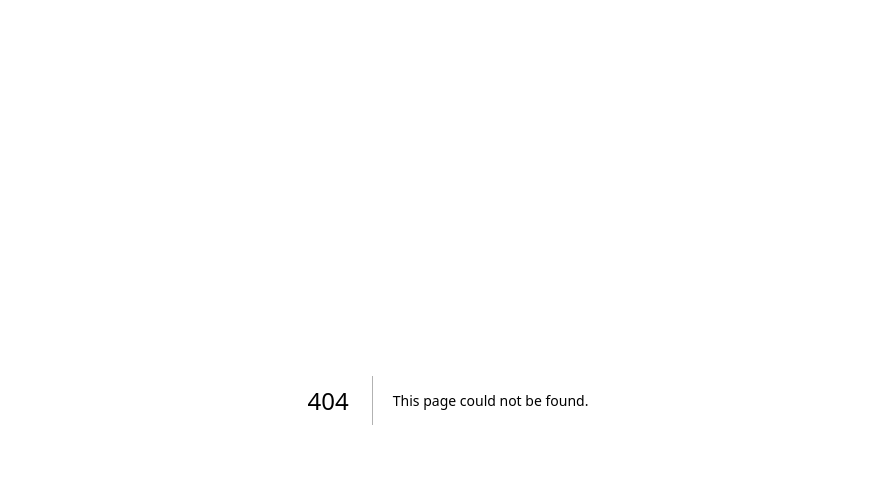
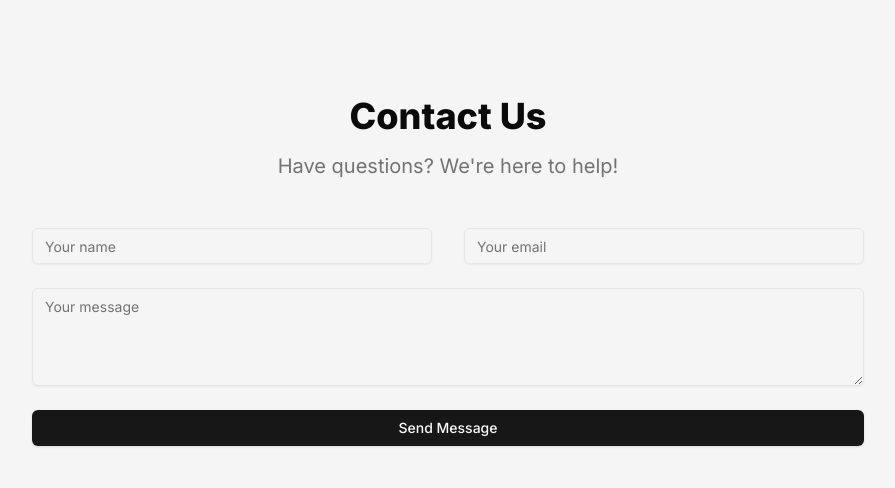
Before and after one commit to kekubhai/kakshya_kul, a Next.js app: page /contact in a window 1280 px wide. Before the commit this address had no page. Shown: the top 488 px of the page, without its empty margins (192-1087 px from the left). Built offline with nearby package versions, Linux system fonts and the light colour scheme.

Commit message:
more,now just finished

```diff
--- a/app/college-comparison/page.tsx
+++ b/app/college-comparison/page.tsx
@@ -14,9 +14,9 @@ import {
 } from "@/components/ui/table";
 
 const collegeData = [
-  { name: "University A", cost: 50000, ranking: 15, jobPlacement: 92 },
-  { name: "College B", cost: 35000, ranking: 30, jobPlacement: 88 },
-  { name: "Institute C", cost: 45000, ranking: 22, jobPlacement: 90 },
+  { name: "IIT Dhanbad", cost: 500000, ranking: 15, jobPlacement: 92 },
+  { name: "Amity University", cost: 3500000, ranking: 30, jobPlacement: 88 },
+  { name: "NIT Calicut", cost: 450000, ranking: 22, jobPlacement: 90 },
 ];
 
 export default function CollegeComparison() {
--- /dev/null
+++ b/app/contact/page.tsx
@@ -0,0 +1,85 @@
+/* eslint-disable react/no-unescaped-entities */
+'use client'
+
+import { useState } from 'react'
+import { Button } from "@/components/ui/button"
+import { Input } from "@/components/ui/input"
+import { Textarea } from "@/components/ui/textarea"
+import { useToast } from '@/hooks/use-toast'
+
+export default function Contact() {
+  const [name, setName] = useState('')
+  const [email, setEmail] = useState('')
+  const [message, setMessage] = useState('')
+  const { toast } = useToast()
+
+  const handleSubmit = (e: React.FormEvent) => {
+    e.preventDefault()
+
+    console.log({ name, email, message })
+    toast({
+      title: "Message sent!",
+      description: "We'll get back to you as soon as possible.",
+    })
+    setName('')
+    setEmail('')
+    setMessage('')
+  }
+
+  return (
+    <section className="py-24 bg-muted bg-gray-50 dark:bg-gray-900 ">
+      <div className="max-w-4xl mx-auto px-4 sm:px-6 lg:px-8">
+        <div className="text-center">
+          <h2 className="text-3xl font-extrabold text-foreground sm:text-4xl">
+            Contact Us
+          </h2>
+          <p className="mt-4 text-xl text-muted-foreground">
+            Have questions? We're here to help!
+          </p>
+        </div>
+        <form onSubmit={handleSubmit} className="mt-12 grid grid-cols-1 gap-y-6 sm:grid-cols-2 sm:gap-x-8">
+          <div>
+            <Input
+              type="text"
+              name="name"
+              id="name"
+              autoComplete="name"
+              placeholder="Your name"
+              value={name}
+              onChange={(e) => setName(e.target.value)}
+              required
+            />
+          </div>
+          <div>
+            <Input
+              type="email"
+              name="email"
+              id="email"
+              autoComplete="email"
+              placeholder="Your email"
+              value={email}
+              onChange={(e) => setEmail(e.target.value)}
+              required
+            />
+          </div>
+          <div className="sm:col-span-2">
+            <Textarea
+              id="message"
+              name="message"
+              rows={4}
+              placeholder="Your message"
+              value={message}
+              onChange={(e) => setMessage(e.target.value)}
+              required
+            />
+          </div>
+          <div className="sm:col-span-2">
+            <Button type="submit" className="w-full">
+              Send Message
+            </Button>
+          </div>
+        </form>
+      </div>
+    </section>
+  )
+}
```
